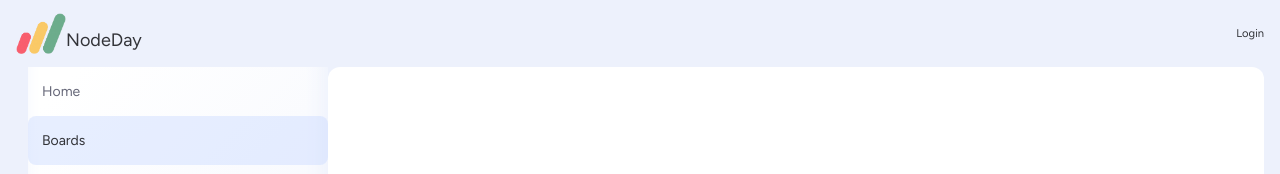
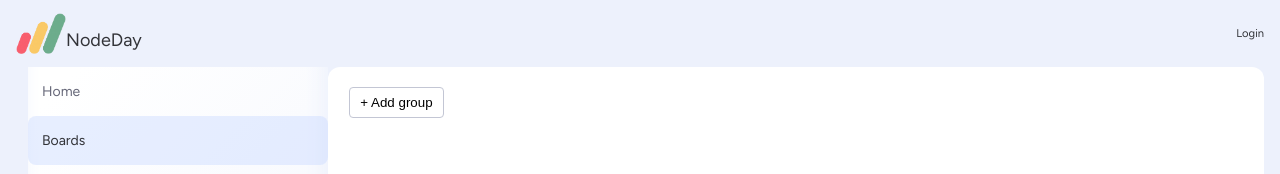
Before and after one commit to AndreiYakerson/sprint-4-frontend, a React (Vite) app: page /board/1 in a window 1280 px wide. Shown: the top 174 px of the page. Built offline with nearby package versions, Linux system fonts and the light colour scheme; no server answers.

Commit message:
Add group crudl functions

```diff
--- a/src/cmps/GroupList.jsx
+++ b/src/cmps/GroupList.jsx
@@ -1,12 +1,17 @@
 import { TaskList } from "./Task/TaskList"
 
-export function GroupList({ groups }) {
+export function GroupList({ groups, onRemoveGroup, onUpdateGroup }) {
     console.log("🚀 ~ GroupList ~ groups:", groups)
     return (
         <section className="group-list">
             {groups.map(group => {
                 return <div key={group.id} className="group-container">
-                    <header>{group.title}</header>
+
+                    <header>
+                        <button onClick={() => onRemoveGroup(group.id)}>x</button>
+                        {group.title}
+                        <button onClick={() => onUpdateGroup(group)}>Update Title</button>
+                    </header>
 
                     <TaskList tasks={group.tasks} />
                 </div>
--- a/src/pages/BoardDetails.jsx
+++ b/src/pages/BoardDetails.jsx
@@ -1,22 +1,74 @@
-import { useEffect } from 'react'
+import { useEffect, useState } from 'react'
 import { useParams } from 'react-router-dom'
 import { useSelector } from 'react-redux'
 
 import { showSuccessMsg, showErrorMsg } from '../services/event-bus.service'
-import { loadBoard } from '../store/actions/board.actions'
+// import { loadBoard } from '../store/actions/board.actions'
+import { boardService } from '../services/board/index.js'
 import { GroupList } from '../cmps/GroupList'
 
 
 export function BoardDetails() {
 
   const { boardId } = useParams()
-  const board = useSelector(storeState => storeState.boardModule.board)
+  // const board = useSelector(storeState => storeState.boardModule.board)
+  const [board, setBoard] = useState(null)
 
   useEffect(() => {
     loadBoard(boardId)
   }, [boardId])
 
   console.log('board:', board)
+
+  async function loadBoard(boardId) {
+    try {
+      const board = await boardService.getById(boardId)
+      setBoard(board)
+    } catch (err) {
+      console.log(err)
+      showErrorMsg('faild to laod board')
+    }
+  }
+
+  async function onAddGroup() {
+    try {
+      const savedBoard = await boardService.addGroup(board?._id)
+      setBoard(savedBoard)
+      showSuccessMsg('group added to the board')
+    } catch (err) {
+      console.log(err)
+      showErrorMsg('cannot add group')
+    }
+  }
+
+  // for now its just for group title
+  async function onUpdateGroup(group) {
+    const title = prompt('New title?', group.title) || ''
+    if (title === '' || title === board.title) return
+
+    group.title = title
+
+    try {
+      const savedBoard = await boardService.updateGroup(board?._id, group)
+      setBoard(savedBoard)
+      showSuccessMsg('group updated successful')
+    } catch (err) {
+      console.log(err)
+      showErrorMsg('cannot update group')
+    }
+  }
+
+  async function onRemoveGroup(groupId) {
+    try {
+      const savedBoard = await boardService.removeGroup(board?._id, groupId)
+      setBoard(savedBoard)
+      showSuccessMsg('group removed successful')
+    } catch (err) {
+      console.log(err)
+      showErrorMsg('cannot remove group')
+    }
+  }
+
 
   //FIXME  CRUD זה רק עד שנוכל להפיק בורד עם כל הפרמטרים הרלוונטים דרך
   const demoBoard = {
@@ -73,7 +125,16 @@ export function BoardDetails() {
 
   return (
     <section className="board-details">
-      {board?.groups?.length > 0 && < GroupList groups={board.groups} />}
+      <button onClick={() => onAddGroup(board?._id)}>+ Add group</button>
+
+      {board?.groups?.length > 0 &&
+        < GroupList
+          groups={board.groups}
+          onRemoveGroup={onRemoveGroup}
+          onUpdateGroup={onUpdateGroup}
+        />}
+
+
     </section>
   )
 }
--- a/src/services/board/board.service.local.js
+++ b/src/services/board/board.service.local.js
@@ -10,9 +10,15 @@ export const boardService = {
     getById,
     save,
     remove,
+    // group
+    addGroup,
+    updateGroup,
+    removeGroup,
 }
 window.cs = boardService
 
+
+// board functions
 
 async function query(filterBy = { txt: '' }) {
     var boards = await storageService.query(STORAGE_KEY)
@@ -53,6 +59,59 @@ async function save(board) {
 
 }
 
+// group functions
+
+async function addGroup(boardId) {
+
+    try {
+        const board = await getById(boardId)
+        if (!board) throw new Error(`Board ${boardId} not found`);
+
+        const newGroupToAdd = _getEmptyGroup()
+
+        board.groups.push(newGroupToAdd)
+
+        return await save(board)
+
+    } catch (err) {
+        throw err
+    }
+}
+
+async function updateGroup(boardId, groupToUpdate) {
+
+    try {
+        const board = await getById(boardId)
+        if (!board) throw new Error(`Board ${boardId} not found`);
+
+        const idx = board.groups.findIndex(group => group.id === groupToUpdate.id)
+        if (idx === -1) throw new Error(`Board ${groupToUpdate.id} not found`);
+
+        board.groups[idx] = { ...board.groups[idx], ...groupToUpdate }
+
+        return await save(board)
+
+    } catch (err) {
+        throw err
+    }
+}
+
+
+async function removeGroup(boardId, groupId) {
+
+    try {
+        const board = await getById(boardId)
+        if (!board) throw new Error(`Board ${boardId} not found`);
+
+        board.groups = board.groups.filter(group => group.id !== groupId)
+
+        return await save(board)
+
+    } catch (err) {
+        throw err
+    }
+}
+
 
 
 function _setBaordToSave(title = 'New board') {
@@ -81,3 +140,12 @@ function _setBaordToSave(title = 'New board') {
         ],
     }
 }
+
+function _getEmptyGroup() {
+    return {
+        id: makeId(),
+        title: 'New group',
+        createdAt: Date.now(),
+        tasks: []
+    }
+}
--- a/src/store/actions/board.actions.js
+++ b/src/store/actions/board.actions.js
@@ -75,7 +75,6 @@ export async function removeBoard(boardId) {
 
 
 
-
 // Command Creators:
 function setIsSideBarOpen(value) {
     return {
```
